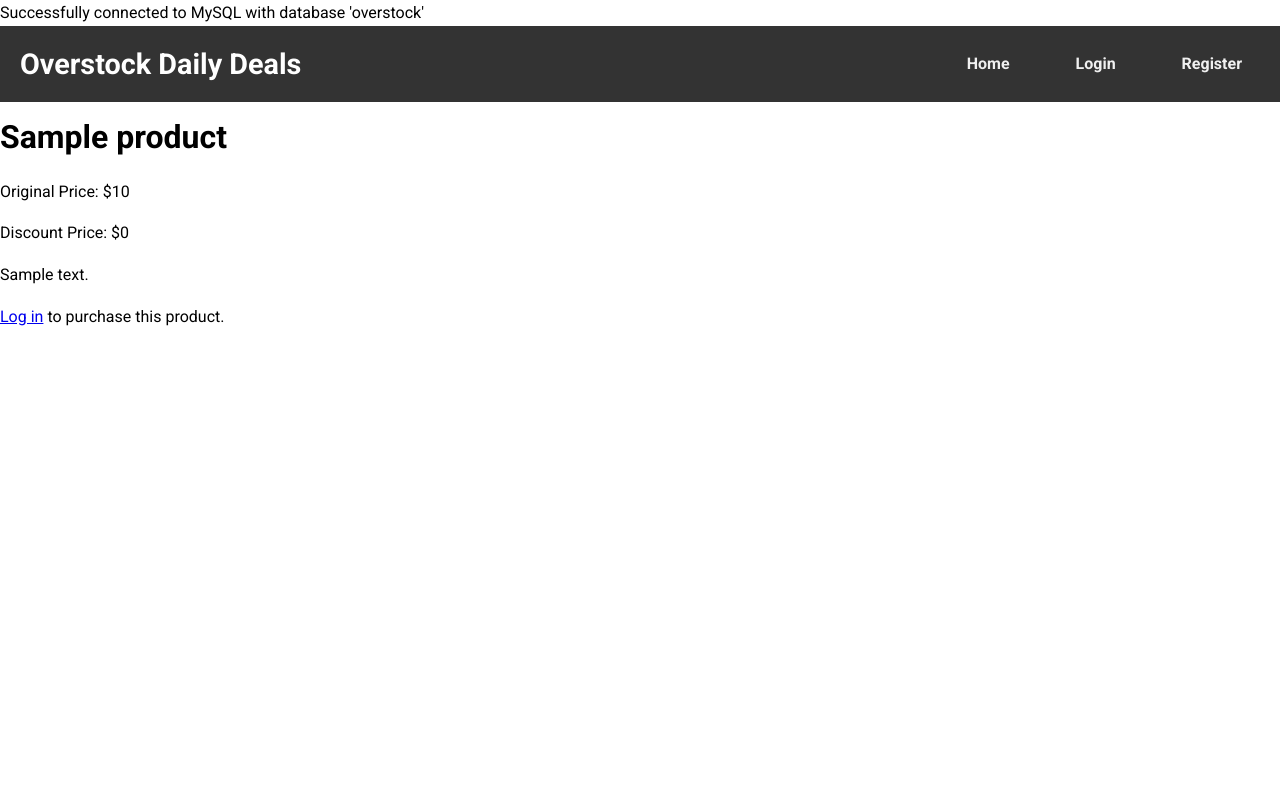
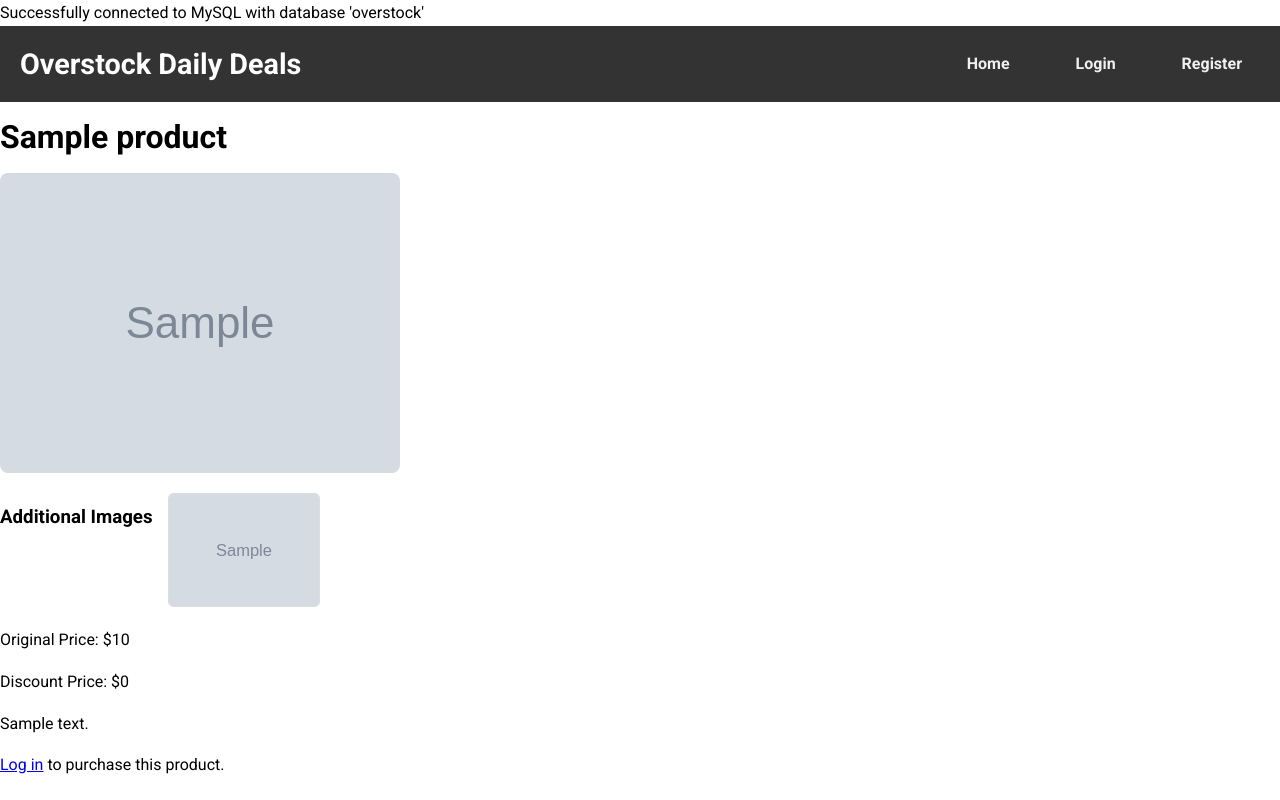
Before and after one commit to kevint024/overstock, a PHP site: page /product.php?product_id=1 in a window 1280 px wide. Run offline with PHP 8.4, Linux system fonts and the light colour scheme; tables that the repository leaves empty or names only in its code hold one stand-in row (values such as "Sample post"); grey boxes marked "Sample" are stand-in pictures.

Commit message:
Add main and additional images to product display

```diff
--- a/css/style.css
+++ b/css/style.css
@@ -130,3 +130,28 @@ button, input, select, textarea {
     border-radius: 5px;
     padding: 10px;
 }
+.product-main-image {
+    max-width: 100%;
+    height: auto;
+    border-radius: 8px;
+    margin-bottom: 20px;
+}
+
+.additional-images {
+    display: flex;
+    flex-wrap: wrap;
+    gap: 15px;
+    margin-bottom: 20px;
+}
+
+.product-additional-image {
+    width: 150px;
+    height: auto;
+    border: 1px solid #ddd;
+    border-radius: 5px;
+    transition: transform 0.3s;
+}
+
+.product-additional-image:hover {
+    transform: scale(1.1);
+}
--- a/index.php
+++ b/index.php
@@ -29,6 +29,7 @@ $result_all_deals = $conn->query($sql_all_deals);
         ?>
             <div class="deal-of-day">
                 <h2><?php echo htmlspecialchars($deal_of_day['product_name']); ?></h2>
+                <img src="<?php echo htmlspecialchars($deal_of_day['main_image']); ?>" alt="<?php echo htmlspecialchars($deal_of_day['product_name']); ?>" class="product-image">
                 <p>Original Price: $<?php echo htmlspecialchars($deal_of_day['original_price']); ?></p>
                 <p>Discount Price: $<?php echo htmlspecialchars($deal_of_day['discount_price']); ?></p>
                 <p><?php echo htmlspecialchars($deal_of_day['description']); ?></p>
@@ -42,6 +43,7 @@ $result_all_deals = $conn->query($sql_all_deals);
         <div class="products-list">
             <?php while ($product = $result_all_deals->fetch_assoc()) { ?>
                 <div class="product-item">
+                    <img src="<?php echo htmlspecialchars($product['main_image']); ?>" alt="<?php echo htmlspecialchars($product['product_name']); ?>" class="product-image">
                     <h3><?php echo htmlspecialchars($product['product_name']); ?></h3>
                     <p>Discount Price: $<?php echo htmlspecialchars($product['discount_price']); ?></p>
                     <a href="product.php?product_id=<?php echo $product['product_id']; ?>">View Product</a>
--- a/product.php
+++ b/product.php
@@ -23,6 +23,13 @@ if ($result_product && $result_product->num_rows > 0) {
     echo "Product not found.";
     exit();
 }
+
+// Retrieve additional images from the product_images table
+$sql_images = "SELECT image_path FROM product_images WHERE product_id = ?";
+$stmt_images = $conn->prepare($sql_images);
+$stmt_images->bind_param("i", $product_id);
+$stmt_images->execute();
+$result_images = $stmt_images->get_result();
 ?>
 
 <!DOCTYPE html>
@@ -38,10 +45,27 @@ if ($result_product && $result_product->num_rows > 0) {
 
     <div class="content">
         <h1><?php echo htmlspecialchars($product['product_name']); ?></h1>
+
+        <!-- Main Product Image -->
+        <div class="main-image">
+            <img src="<?php echo htmlspecialchars($product['main_image']); ?>" alt="<?php echo htmlspecialchars($product['product_name']); ?>" class="product-main-image">
+        </div>
+
+        <!-- Additional Product Images -->
+        <?php if ($result_images && $result_images->num_rows > 0) { ?>
+            <div class="additional-images">
+                <h3>Additional Images</h3>
+                <?php while ($image = $result_images->fetch_assoc()) { ?>
+                    <img src="<?php echo htmlspecialchars($image['image_path']); ?>" alt="Additional Image" class="product-additional-image">
+                <?php } ?>
+            </div>
+        <?php } ?>
+
         <p>Original Price: $<?php echo htmlspecialchars($product['original_price']); ?></p>
         <p>Discount Price: $<?php echo htmlspecialchars($product['discount_price']); ?></p>
         <p><?php echo htmlspecialchars($product['description']); ?></p>
 
+        <!-- Purchase Section -->
         <?php if (isset($_SESSION['user_id'])) { ?>
             <form action="purchase.php" method="POST">
                 <input type="hidden" name="product_id" value="<?php echo htmlspecialchars($product['product_id']); ?>">
@@ -58,5 +82,6 @@ if ($result_product && $result_product->num_rows > 0) {
 
 <?php
 $stmt_product->close();
+$stmt_images->close();
 $conn->close();
 ?>
```
